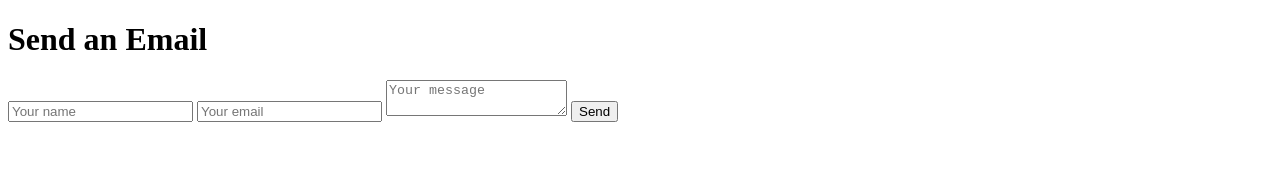
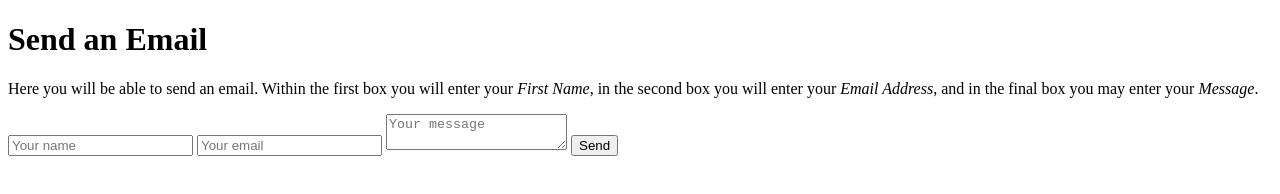
Before and after one commit to hellemond/week14, a plain HTML site: page index.html in a window 1280 px wide. Drawn offline with Linux system fonts and the light colour scheme.

Commit message:
paragraph with instructions added

```diff
--- a/index.html
+++ b/index.html
@@ -1,13 +1,21 @@
 <!DOCTYPE html>
 <html lang="en">
+
 <head>
     <meta charset="UTF-8">
     <meta http-equiv="X-UA-Compatible" content="IE=edge">
     <meta name="viewport" content="width=device-width, initial-scale=1.0">
     <title>Document</title>
 </head>
+
 <body>
     <h1>Send an Email</h1>
+    <p>
+        Here you will be able to send an email. Within the first box you will
+        enter your <em>First Name</em>, in the second box you will enter your
+        <em>Email Address</em>, and in the final box you may enter your
+        <em>Message</em>.
+    </p>
     <form method="POST" action="https://simple-form.com/youremail@domain.com">
         <input type="text" name="name" placeholder="Your name" />
         <input type="email" name="replyTo" placeholder="Your email" />
@@ -16,4 +24,5 @@
     </form>
 
 </body>
+
 </html>
```
